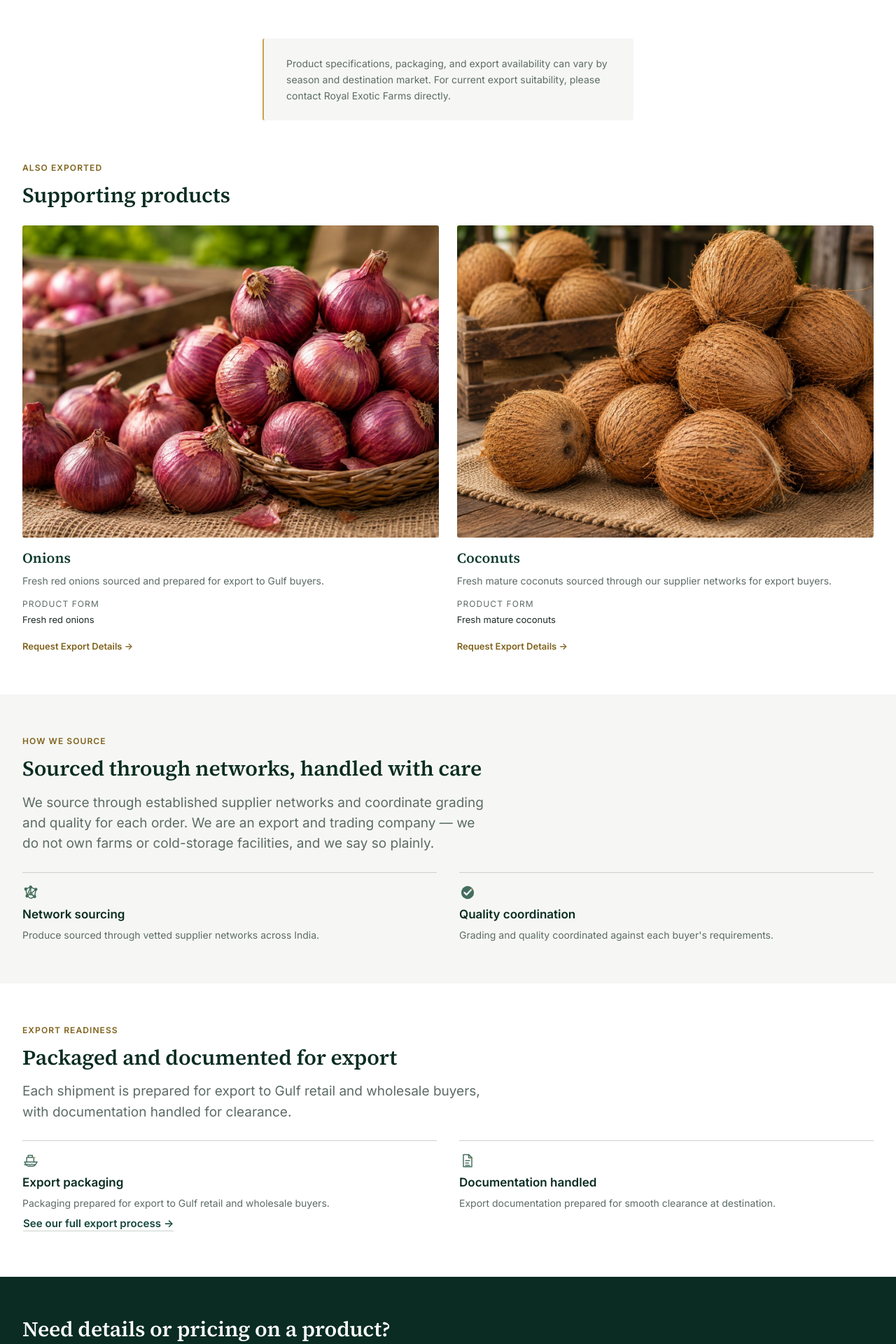
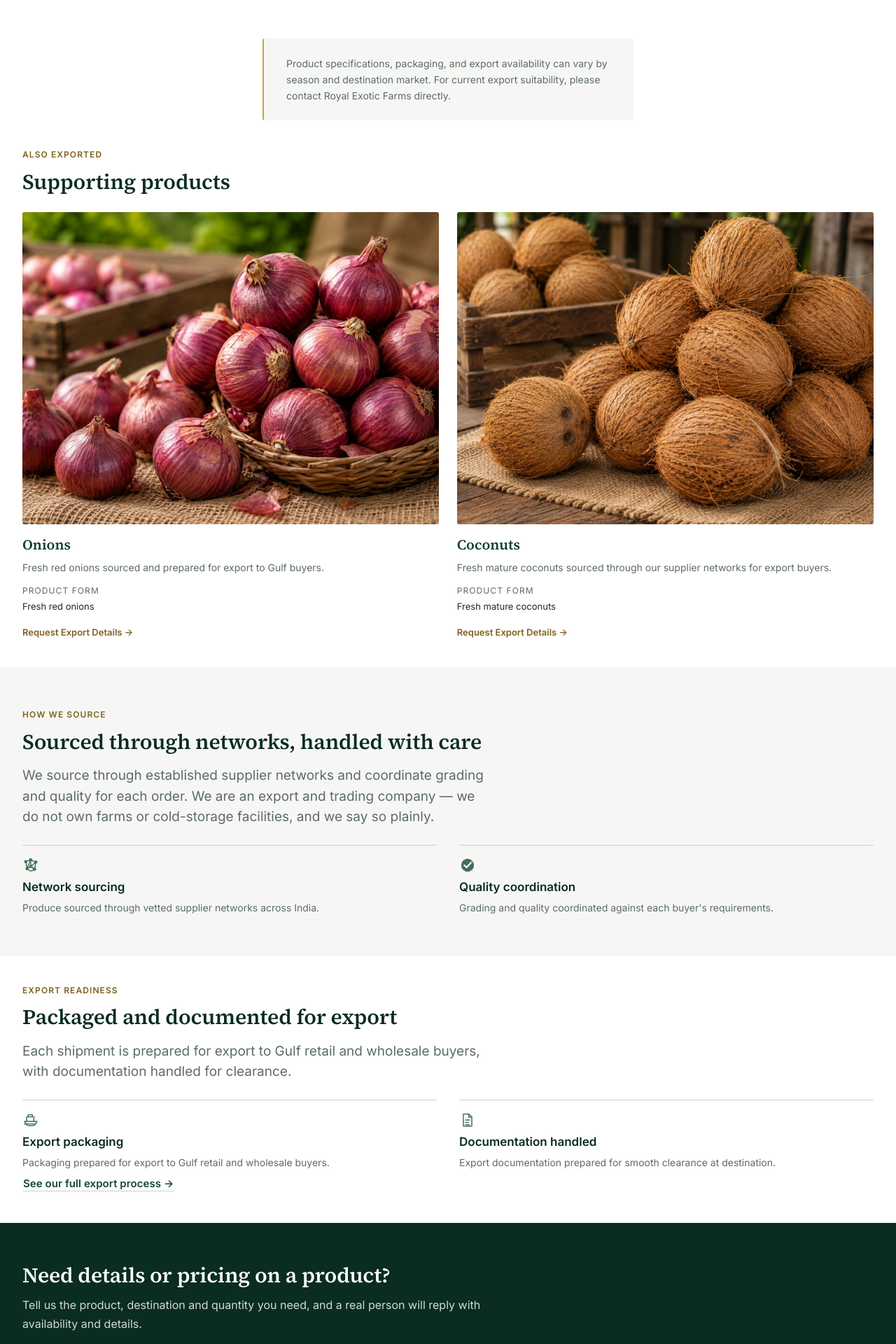
Before and after one commit to ITwArRiOr001/RoyalExotic-Farms, a Flask app: page /en/products in a window 1280 px wide. Shown: the part 1021-2941 px from the top of the page at 70% size. Run offline with Flask 3, Linux system fonts and the light colour scheme; some libraries are stand-ins or nearby versions.

Commit message:
Add files via upload

```diff
--- a/templates/pages/products/detail.html
+++ b/templates/pages/products/detail.html
@@ -116,7 +116,7 @@
 
 {# ------------------------------------------------- COMMERCIAL SNAPSHOT ---- #}
 {% if snapshot_facts %}
-<section class="product-snapshot" aria-labelledby="product-snapshot-title">
+<section class="product-snapshot is-minor" aria-labelledby="product-snapshot-title">
   {{ section_opener(
       eyebrow=_("Commercial Snapshot"),
       heading=_("What we confirm with you for each order"),
@@ -135,7 +135,7 @@
 
 {# ------------------------------------------- VARIETY / SOURCING OPTIONS --- #}
 {% if product.varieties is defined and product.varieties %}
-<section class="product-varieties" aria-labelledby="product-varieties-title">
+<section class="product-varieties is-minor" aria-labelledby="product-varieties-title">
   {{ section_opener(
       eyebrow=_("Varieties"),
       heading=_("Variety and sourcing options"),
@@ -158,7 +158,7 @@
 
 {# ------------------------------------------------ EXPORT SPECIFICATIONS --- #}
 {% if product.specs is defined and product.specs %}
-<section class="product-specs" aria-labelledby="product-specs-title">
+<section class="product-specs is-minor" aria-labelledby="product-specs-title">
   {{ section_opener(
       eyebrow=_("Specifications"),
       heading=_("Export specifications"),
--- a/templates/pages/products/index.html
+++ b/templates/pages/products/index.html
@@ -90,7 +90,7 @@
 
 {# -------------------------------------------------------- SUPPORTING ------ #}
 {% if supporting_products %}
-<section class="products-supporting" aria-labelledby="products-supporting-title">
+<section class="products-supporting is-minor" aria-labelledby="products-supporting-title">
   {{ section_opener(
       eyebrow=_("Also Exported"),
       heading=_("Supporting products"),
@@ -125,7 +125,7 @@
 </section>
 
 {# --------------------------------------- PACKAGING & EXPORT READINESS ----- #}
-<section class="products-readiness" aria-labelledby="products-readiness-title">
+<section class="products-readiness is-minor" aria-labelledby="products-readiness-title">
   {{ section_opener(
       eyebrow=_("Export Readiness"),
       heading=_("Packaged and documented for export"),
```
